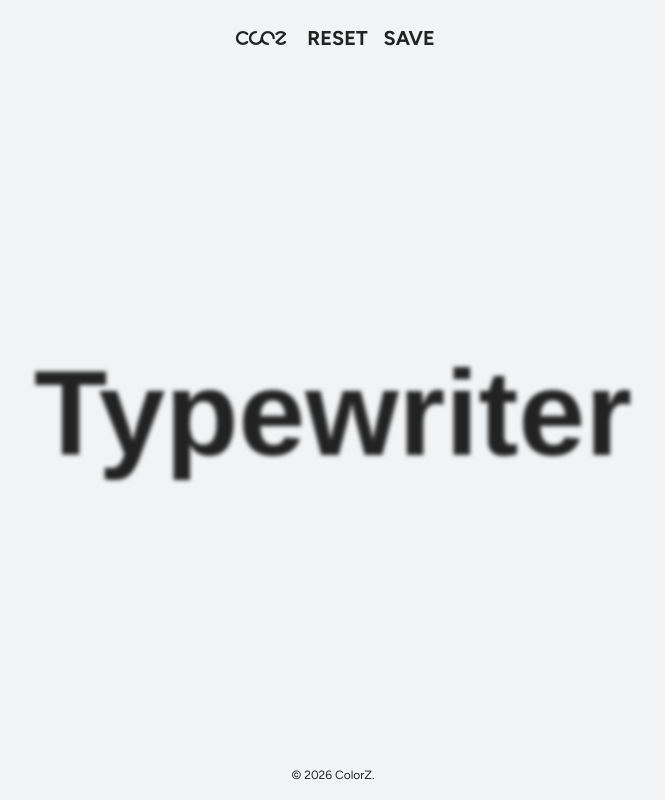
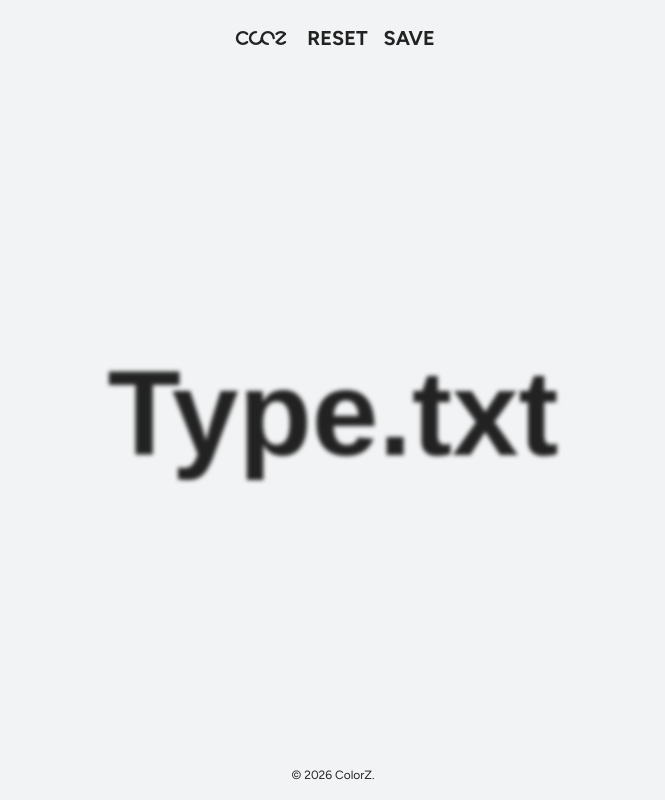
Before and after one commit to se0ng/typewriter, a plain HTML site: page index.html in a window 1280 px wide. Shown: the whole page, without its empty margins (307-972 px from the left). Drawn offline with Linux system fonts and the light colour scheme.

Commit message:
Update index.html

```diff
--- a/index.html
+++ b/index.html
@@ -4,7 +4,7 @@
 <head>
     <meta charset="utf-8">
     <meta name="viewport" content="width=device-width, initial-scale=1.0">
-    <title>Typewriter</title>
+    <title>Type.txt</title>
 
     <link rel="icon" href="img/favicon_Type.txt.svg">
     <link rel="stylesheet" href="css/style.css">
@@ -28,7 +28,7 @@
 
     <main class="main">
         <section class="canvas">
-            <textarea class="txt">Typewriter</textarea>
+            <textarea class="txt">Type.txt</textarea>
         </section>
     </main>
 
```
